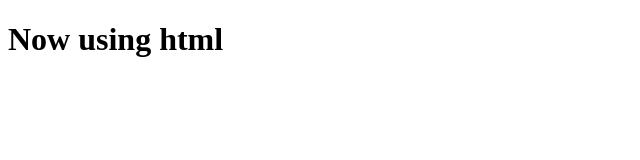
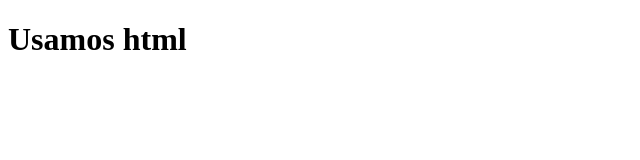
Before and after one commit to ssanche70/vehicle, a plain HTML site: page index.html in a window 1280 px wide. Shown: the whole page, without its empty margins (0-640 px from the left). Drawn offline with Linux system fonts and the light colour scheme.

Commit message:
"Nuevo cambio"

```diff
--- a/index.html
+++ b/index.html
@@ -5,6 +5,6 @@
     <title>My file</title>
 </head>
 <body>
-    <h1>Now using html</h1>
+    <h1>Usamos html</h1>
 </body>
 </html>
```
